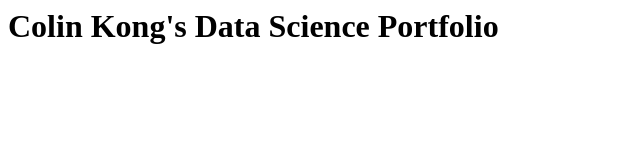
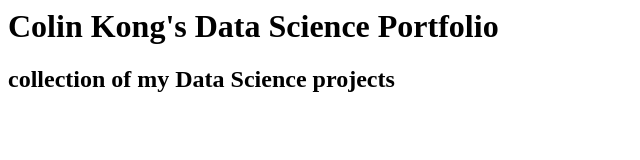
Before and after one commit to colin-kong/colin-kong.github.io, a plain HTML site: page index.html in a window 1280 px wide. Shown: the whole page, without its empty margins (0-640 px from the left). Drawn offline with Linux system fonts and the light colour scheme.

Commit message:
Update index.html

```diff
--- a/index.html
+++ b/index.html
@@ -1,4 +1,4 @@
 <html>
     <h1> Colin Kong's Data Science Portfolio</h1>
-
+    <h2> collection of my Data Science projects</h2>
 </html>
```
